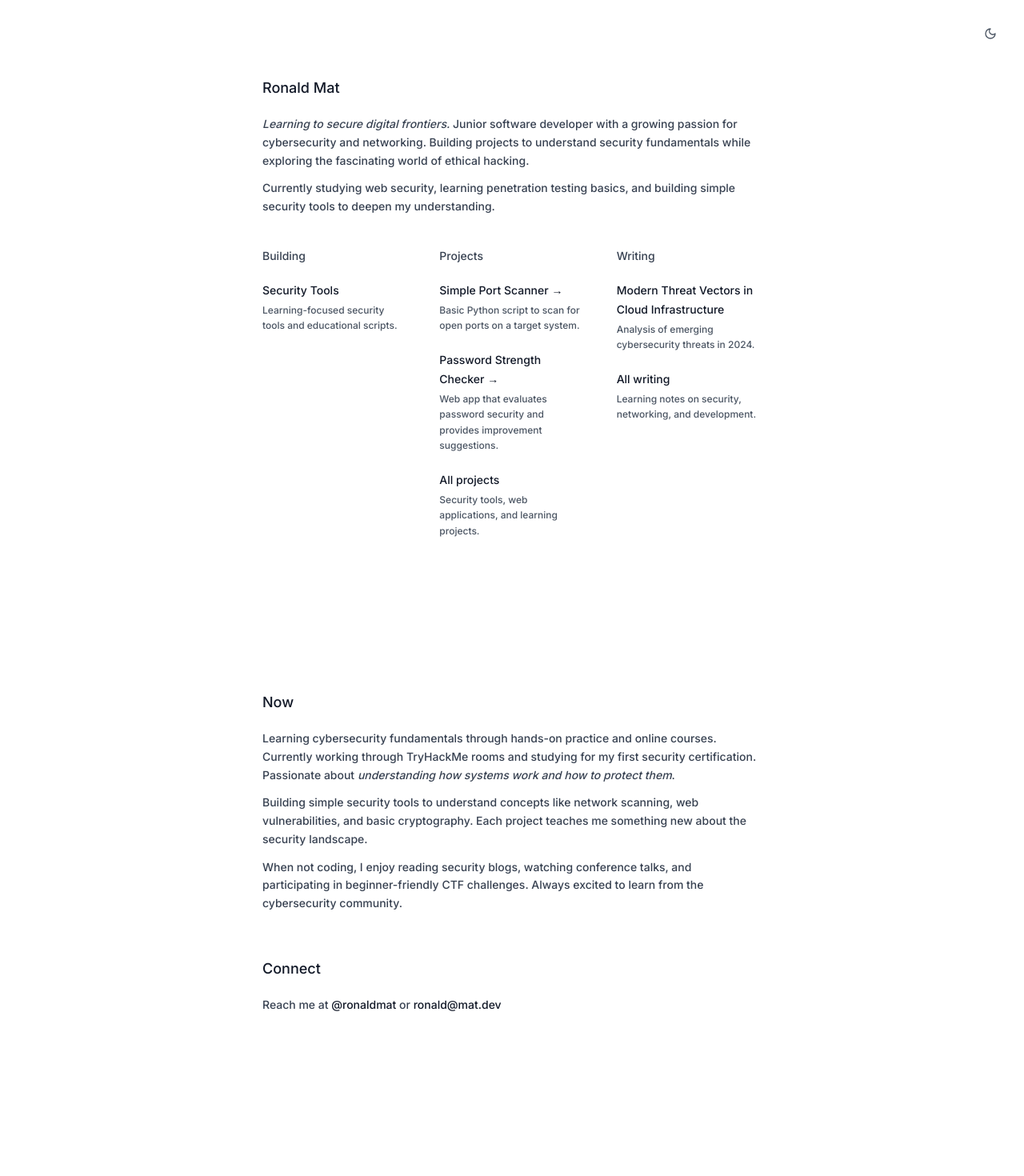
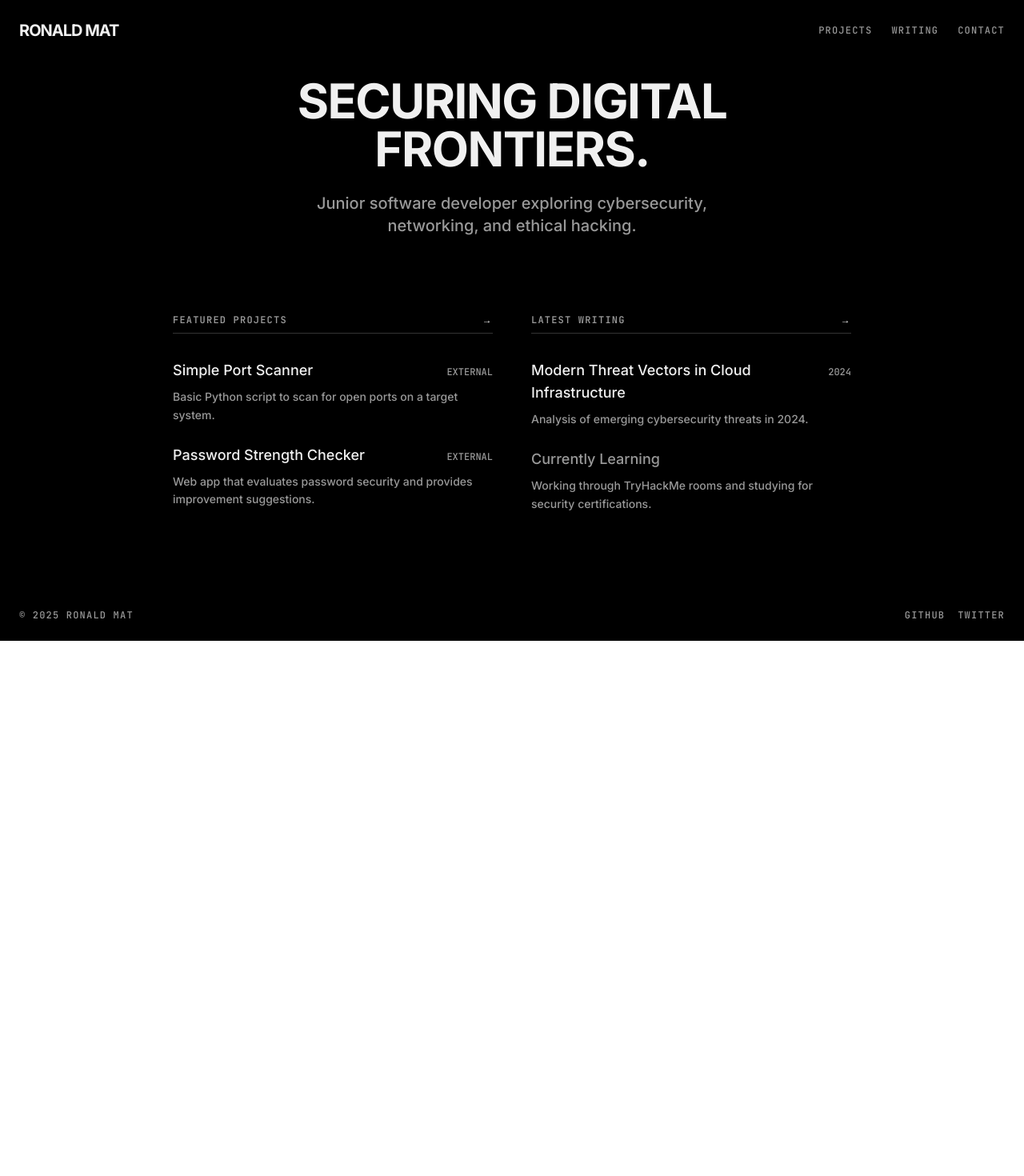
Before and after one commit to glitchbytez/ronald-mat, a Next.js app: page / in a window 1280 px wide. Shown: the top 1470 px of the page at 80% size. After the commit the page ends 801 px from the top, so only its background shows below. Built offline with nearby package versions, Linux system fonts and the light colour scheme.

Commit message:
feat: Redesigned Next.js application with a dark theme, and new global styles.

```diff
--- a/app/globals.css
+++ b/app/globals.css
@@ -4,51 +4,64 @@
 
 @layer base {
   :root {
-    --font-sans: "Inter", -apple-system, BlinkMacSystemFont, Segoe UI, Roboto, Oxygen, Ubuntu, Cantarell, Fira Sans,
-      Droid Sans, Helvetica Neue, sans-serif;
+    --font-sans: "Inter", sans-serif;
+    --font-mono: "JetBrains Mono", monospace;
 
-    --background: 0 0% 100%;
-    --foreground: 222.2 84% 4.9%;
-    --card: 0 0% 100%;
-    --card-foreground: 222.2 84% 4.9%;
-    --popover: 0 0% 100%;
-    --popover-foreground: 222.2 84% 4.9%;
-    --primary: 222.2 47.4% 11.2%;
-    --primary-foreground: 210 40% 98%;
-    --secondary: 210 40% 96.1%;
-    --secondary-foreground: 222.2 47.4% 11.2%;
-    --muted: 210 40% 96.1%;
-    --muted-foreground: 215.4 16.3% 46.9%;
-    --accent: 210 40% 96.1%;
-    --accent-foreground: 222.2 47.4% 11.2%;
-    --destructive: 0 84.2% 60.2%;
-    --destructive-foreground: 210 40% 98%;
-    --border: 214.3 31.8% 91.4%;
-    --input: 214.3 31.8% 91.4%;
-    --ring: 222.2 84% 4.9%;
-    --radius: 0.5rem;
+    /* Default to dark theme values for x.ai look */
+    --background: 0 0% 0%;
+    /* Black */
+    --foreground: 0 0% 94%;
+    /* Off-white */
+
+    --card: 0 0% 3%;
+    --card-foreground: 0 0% 94%;
+
+    --popover: 0 0% 3%;
+    --popover-foreground: 0 0% 94%;
+
+    --primary: 0 0% 94%;
+    --primary-foreground: 0 0% 0%;
+
+    --secondary: 0 0% 12%;
+    --secondary-foreground: 0 0% 94%;
+
+    --muted: 0 0% 12%;
+    --muted-foreground: 0 0% 60%;
+
+    --accent: 0 0% 12%;
+    --accent-foreground: 0 0% 94%;
+
+    --destructive: 0 62.8% 30.6%;
+    --destructive-foreground: 0 0% 98%;
+
+    --border: 0 0% 20%;
+    --input: 0 0% 20%;
+    --ring: 0 0% 80%;
+
+    --radius: 0rem;
+    /* Sharper corners for x.ai look */
   }
 
   .dark {
-    --background: 222.2 84% 4.9%;
-    --foreground: 210 40% 98%;
-    --card: 222.2 84% 4.9%;
-    --card-foreground: 210 40% 98%;
-    --popover: 222.2 84% 4.9%;
-    --popover-foreground: 210 40% 98%;
-    --primary: 210 40% 98%;
-    --primary-foreground: 222.2 47.4% 11.2%;
-    --secondary: 217.2 32.6% 17.5%;
-    --secondary-foreground: 210 40% 98%;
-    --muted: 217.2 32.6% 17.5%;
-    --muted-foreground: 215 20.2% 65.1%;
-    --accent: 217.2 32.6% 17.5%;
-    --accent-foreground: 210 40% 98%;
+    --background: 0 0% 0%;
+    --foreground: 0 0% 94%;
+    --card: 0 0% 3%;
+    --card-foreground: 0 0% 94%;
+    --popover: 0 0% 3%;
+    --popover-foreground: 0 0% 94%;
+    --primary: 0 0% 94%;
+    --primary-foreground: 0 0% 0%;
+    --secondary: 0 0% 12%;
+    --secondary-foreground: 0 0% 94%;
+    --muted: 0 0% 12%;
+    --muted-foreground: 0 0% 60%;
+    --accent: 0 0% 12%;
+    --accent-foreground: 0 0% 94%;
     --destructive: 0 62.8% 30.6%;
-    --destructive-foreground: 210 40% 98%;
-    --border: 217.2 32.6% 17.5%;
-    --input: 217.2 32.6% 17.5%;
-    --ring: 212.7 26.8% 83.9%;
+    --destructive-foreground: 0 0% 98%;
+    --border: 0 0% 20%;
+    --input: 0 0% 20%;
+    --ring: 0 0% 80%;
   }
 }
 
--- a/app/layout.tsx
+++ b/app/layout.tsx
@@ -1,10 +1,11 @@
 import type React from "react"
 import type { Metadata } from "next"
-import { Inter } from "next/font/google"
+import { Inter, JetBrains_Mono } from "next/font/google"
 import { ThemeProvider } from "@/components/theme-provider"
 import "./globals.css"
 
-const inter = Inter({ subsets: ["latin"] })
+const inter = Inter({ subsets: ["latin"], variable: "--font-sans" })
+const jetbrainsMono = JetBrains_Mono({ subsets: ["latin"], variable: "--font-mono" })
 
 export const metadata: Metadata = {
   title: "Ronald Mat",
@@ -66,10 +67,10 @@ export default function RootLayout({
           }}
         />
       </head>
-      <body className={inter.className}>
+      <body className={`${inter.variable} ${jetbrainsMono.variable} font-sans antialiased bg-background text-foreground`}>
         <ThemeProvider
           attribute="class"
-          defaultTheme="system"
+          defaultTheme="dark"
           enableSystem
           disableTransitionOnChange={false}
           storageKey="theme"
--- a/app/page.tsx
+++ b/app/page.tsx
@@ -1,6 +1,4 @@
 import Link from "next/link"
-import { Clock } from "lucide-react"
-import { ThemeToggle } from "@/components/theme-toggle"
 import articlesData from "@/data/articles.json"
 import projectsData from "@/data/projects.json"
 
@@ -14,189 +12,108 @@ export default function Component() {
   const featuredProjects = projectsData.projects.filter((project) => project.featured)
 
   return (
-    <div className="bg-white dark:bg-gray-900 transition-colors">
-      {/* Theme Toggle - Fixed Position */}
-      <div className="fixed top-6 right-6 z-50">
-        <ThemeToggle />
+    <div className="min-h-screen bg-background text-foreground font-sans selection:bg-white selection:text-black flex flex-col">
+
+      {/* Navigation / Header - Minimal like x.ai */}
+      <header className="fixed top-0 left-0 right-0 p-6 flex justify-between items-center z-50">
+        <div className="text-xl font-bold tracking-tighter">
+          <span className="hidden sm:inline">RONALD MAT</span>
+          <span className="sm:hidden">RM</span>
+        </div>
+        <nav className="flex gap-6 text-xs font-mono uppercase tracking-widest text-muted-foreground">
+          <Link href="/projects" className="hover:text-foreground transition-colors">Projects</Link>
+          <Link href="/writing" className="hover:text-foreground transition-colors">Writing</Link>
+          <Link href="mailto:ronald@mat.dev" className="hover:text-foreground transition-colors">Contact</Link>
+        </nav>
+      </header>
+
+      {/* Main Content - Centered */}
+      <main className="flex-1 flex flex-col justify-center items-center px-6 py-24 max-w-4xl mx-auto w-full">
+
+        {/* Hero Section */}
+        <div className="mb-24 text-center space-y-6 max-w-2xl">
+          <h1 className="text-4xl md:text-6xl font-bold tracking-tight leading-tight">
+            SECURING DIGITAL <br /> FRONTIERS.
+          </h1>
+          <p className="text-muted-foreground text-lg md:text-xl max-w-lg mx-auto leading-relaxed">
+            Junior software developer exploring cybersecurity, networking, and ethical hacking.
+          </p>
         </div>
 
-      {/* First Section - Main Portfolio */}
-      <section className="min-h-screen">
-        <div className="max-w-2xl mx-auto px-6 py-24 min-h-screen flex flex-col">
-          {/* Header */}
-          <header className="mb-10">
-            <h1 className="text-lg font-medium text-gray-900 dark:text-gray-100 mb-5">Ronald Mat</h1>
-
-            <div className="space-y-3 text-gray-700 dark:text-gray-300 leading-relaxed text-sm">
-              <p>
-                <em>Learning to secure digital frontiers.</em> Junior software developer with a growing passion for
-                cybersecurity and networking. Building projects to understand security fundamentals while exploring the
-                fascinating world of ethical hacking.
-              </p>
-
-              <p>
-                Currently studying web security, learning penetration testing basics, and building simple security tools
-                to deepen my understanding.
-              </p>
-            </div>
-          </header>
-
-          {/* Main Content Grid */}
-          <div className="grid md:grid-cols-3 gap-10 flex-1">
-            {/* Building Column */}
-            <div>
-              <h2 className="text-gray-700 dark:text-gray-300 font-medium mb-5 text-sm">Building</h2>
-              <div className="space-y-4">
-                <div>
-                  <Link
-                    href="/craft"
-                    className="text-gray-900 dark:text-gray-100 font-medium hover:text-gray-600 dark:hover:text-gray-400 transition-colors text-sm"
-                  >
-                    Security Tools
-                  </Link>
-                  <p className="text-gray-600 dark:text-gray-400 text-xs leading-relaxed mt-1">
-                    Learning-focused security tools and educational scripts.
-                  </p>
-                </div>
-              </div>
-            </div>
+        {/* Grid Content */}
+        <div className="grid grid-cols-1 md:grid-cols-2 gap-12 w-full">
 
           {/* Projects Column */}
-            <div>
-              <h2 className="text-gray-700 dark:text-gray-300 font-medium mb-5 text-sm">Projects</h2>
-              <div className="space-y-5">
+          <div className="space-y-8">
+            <div className="flex items-center justify-between border-b border-border pb-2">
+              <h2 className="font-mono text-xs uppercase tracking-widest text-muted-foreground">Featured Projects</h2>
+              <Link href="/projects" className="font-mono text-xs uppercase tracking-widest hover:text-muted-foreground transition-colors">→</Link>
+            </div>
+            <div className="space-y-6">
               {featuredProjects.map((project) => (
-                  <div key={project.id}>
-                    <Link
-                      href={project.github}
-                      target="_blank"
-                      rel="noopener noreferrer"
-                      className="text-gray-900 dark:text-gray-100 font-medium hover:text-gray-600 dark:hover:text-gray-400 transition-colors text-sm"
-                    >
-                      {project.name} {project.external && "→"}
-                    </Link>
-                    <p className="text-gray-600 dark:text-gray-400 text-xs leading-relaxed mt-1">
+                <div key={project.id} className="group">
+                  <Link href={project.github} target="_blank" rel="noopener noreferrer" className="block space-y-2">
+                    <div className="flex justify-between items-baseline">
+                      <h3 className="text-lg font-medium group-hover:underline decoration-1 underline-offset-4">{project.name}</h3>
+                      {project.external && <span className="text-xs text-muted-foreground font-mono">EXTERNAL</span>}
+                    </div>
+                    <p className="text-sm text-muted-foreground leading-relaxed line-clamp-2">
                       {project.description}
                     </p>
+                  </Link>
                 </div>
               ))}
-
-                <div>
-                  <Link
-                    href="/projects"
-                    className="text-gray-900 dark:text-gray-100 font-medium hover:text-gray-600 dark:hover:text-gray-400 transition-colors text-sm"
-                  >
-                    All projects
-                  </Link>
-                  <p className="text-gray-600 dark:text-gray-400 text-xs leading-relaxed mt-1">
-                    Security tools, web applications, and learning projects.
-                  </p>
-                </div>
             </div>
           </div>
 
           {/* Writing Column */}
-            <div>
-              <h2 className="text-gray-700 dark:text-gray-300 font-medium mb-5 text-sm">Writing</h2>
-              <div className="space-y-5">
+          <div className="space-y-8">
+            <div className="flex items-center justify-between border-b border-border pb-2">
+              <h2 className="font-mono text-xs uppercase tracking-widest text-muted-foreground">Latest Writing</h2>
+              <Link href="/writing" className="font-mono text-xs uppercase tracking-widest hover:text-muted-foreground transition-colors">→</Link>
+            </div>
+            <div className="space-y-6">
               {featuredArticle.map((article) => (
-                  <div key={article.id}>
-                    <Link
-                      href={`/writing/${article.slug}`}
-                      className="text-gray-900 dark:text-gray-100 font-medium hover:text-gray-600 dark:hover:text-gray-400 transition-colors text-sm"
-                    >
-                      {article.title}
-                    </Link>
-                    <p className="text-gray-600 dark:text-gray-400 text-xs leading-relaxed mt-1">
+                <div key={article.id} className="group">
+                  <Link href={`/writing/${article.slug}`} className="block space-y-2">
+                    <div className="flex justify-between items-baseline">
+                      <h3 className="text-lg font-medium group-hover:underline decoration-1 underline-offset-4">{article.title}</h3>
+                      <span className="text-xs text-muted-foreground font-mono">{new Date(article.date).getFullYear()}</span>
+                    </div>
+                    <p className="text-sm text-muted-foreground leading-relaxed line-clamp-2">
                       {article.description}
                     </p>
+                  </Link>
                 </div>
               ))}
 
-                <div>
-                  <Link
-                    href="/writing"
-                    className="text-gray-900 dark:text-gray-100 font-medium hover:text-gray-600 dark:hover:text-gray-400 transition-colors text-sm"
-                  >
-                    All writing
-                  </Link>
-                  <p className="text-gray-600 dark:text-gray-400 text-xs leading-relaxed mt-1">
-                    Learning notes on security, networking, and development.
+              {/* Static "Now" item as a writing piece equivalent */}
+              <div className="group">
+                <div className="block space-y-2">
+                  <div className="flex justify-between items-baseline">
+                    <h3 className="text-lg font-medium text-muted-foreground">Currently Learning</h3>
+                  </div>
+                  <p className="text-sm text-muted-foreground leading-relaxed">
+                    Working through TryHackMe rooms and studying for security certifications.
                   </p>
                 </div>
               </div>
             </div>
           </div>
+
         </div>
-      </section>
-
-      {/* Second Section - Now, Connect, Footer */}
-      <section className="min-h-screen">
-        <div className="max-w-2xl mx-auto px-6 py-16 min-h-screen flex flex-col">
-          {/* Now Section */}
-          <div className="mb-14">
-            <h2 className="text-lg font-medium text-gray-900 dark:text-gray-100 mb-5">Now</h2>
-
-            <div className="space-y-3 text-gray-700 dark:text-gray-300 leading-relaxed text-sm">
-              <p>
-                Learning cybersecurity fundamentals through hands-on practice and online courses. Currently working
-                through TryHackMe rooms and studying for my first security certification. Passionate about{" "}
-                <em>understanding how systems work and how to protect them</em>.
-              </p>
-
-              <p>
-                Building simple security tools to understand concepts like network scanning, web vulnerabilities, and
-                basic cryptography. Each project teaches me something new about the security landscape.
-              </p>
-
-              <p>
-                When not coding, I enjoy reading security blogs, watching conference talks, and participating in
-                beginner-friendly CTF challenges. Always excited to learn from the cybersecurity community.
-              </p>
-            </div>
-          </div>
-
-          {/* Connect Section */}
-          <div className="mb-14">
-            <h2 className="text-lg font-medium text-gray-900 dark:text-gray-100 mb-5">Connect</h2>
-            <div className="text-gray-700 dark:text-gray-300 leading-relaxed text-sm">
-              <p>
-                Reach me at{" "}
-                <Link
-                  href="#"
-                  className="text-gray-900 dark:text-gray-100 hover:text-gray-600 dark:hover:text-gray-400 transition-colors"
-                >
-                  @ronaldmat
-                </Link>{" "}
-                or{" "}
-                <Link
-                  href="mailto:ronald@mat.dev"
-                  className="text-gray-900 dark:text-gray-100 hover:text-gray-600 dark:hover:text-gray-400 transition-colors"
-                >
-                  ronald@mat.dev
-                </Link>
-              </p>
-            </div>
-          </div>
+      </main>
 
       {/* Footer */}
-          <footer className="border-t border-gray-200 dark:border-gray-700 pt-5 mt-auto">
-            <div className="flex justify-between items-center text-xs text-gray-600 dark:text-gray-400">
-              <div className="flex items-center gap-3">
-                <p>Learn, build, secure.</p>
-                <div className="flex items-center gap-2">
-                  <div className="w-1.5 h-1.5 bg-orange-400 rounded-full animate-pulse"></div>
-                  <span className="text-orange-600 dark:text-orange-400 font-medium">In Development</span>
+      <footer className="p-6 flex justify-between items-center text-xs text-muted-foreground font-mono uppercase tracking-widest">
+        <div>
+          &copy; 2025 Ronald Mat
         </div>
-              </div>
-              <div className="flex items-center gap-1">
-                <Clock className="w-3 h-3" />
-                <span>2025</span>
-              </div>
+        <div className="flex gap-4">
+          <Link href="https://github.com" className="hover:text-foreground transition-colors">GitHub</Link>
+          <Link href="https://twitter.com" className="hover:text-foreground transition-colors">Twitter</Link>
         </div>
       </footer>
     </div>
-      </section>
-    </div>
   )
 }
--- a/tailwind.config.ts
+++ b/tailwind.config.ts
@@ -62,6 +62,10 @@ const config: Config = {
   				ring: 'hsl(var(--sidebar-ring))'
   			}
   		},
+      fontFamily: {
+        sans: ["var(--font-sans)", "sans-serif"],
+        mono: ["var(--font-mono)", "monospace"],
+      },
   		borderRadius: {
   			lg: 'var(--radius)',
   			md: 'calc(var(--radius) - 2px)',
```
Lines whose indentation alone changed are shown as unchanged.
